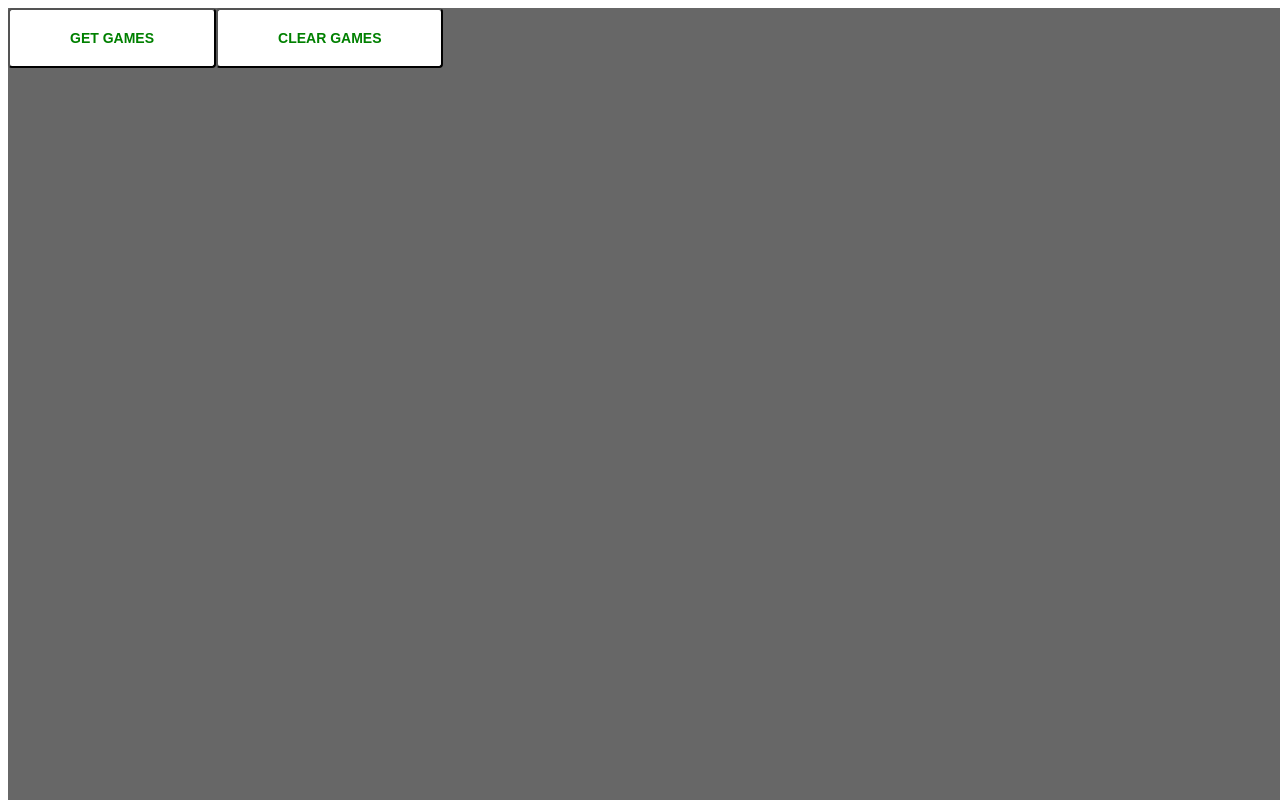
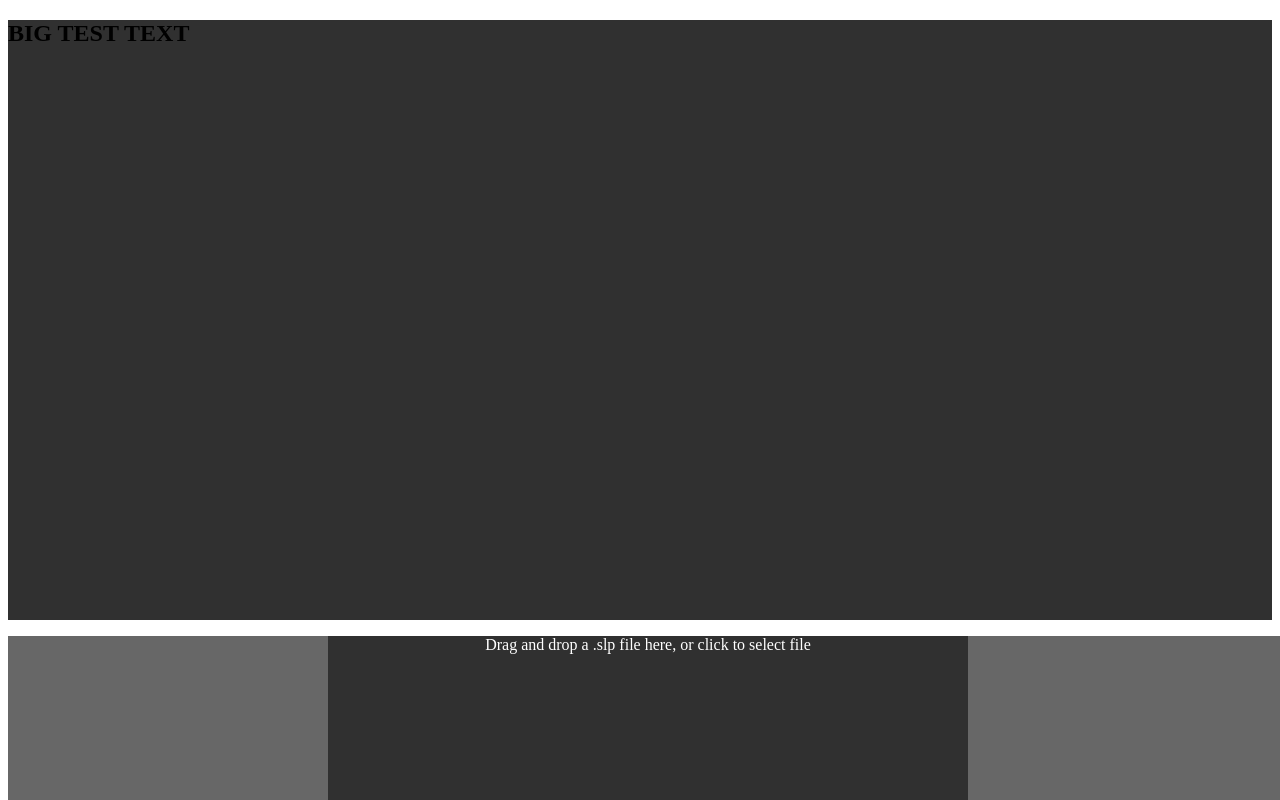
Before and after one commit to WGoodsonDev/ssbm-combo-visualizer, a React (Create React App) app: page / in a window 1280 px wide. Shown: the top 800 px of the page. Built offline with nearby package versions, Linux system fonts and the light colour scheme.

Commit message:
Ready for visualizer pull.

```diff
--- a/src/assets/scss/modules/_gameSelect.scss
+++ b/src/assets/scss/modules/_gameSelect.scss
@@ -9,5 +9,5 @@
 }
 
 .gameCard {
-
+  border: 1px solid black;
 }
--- a/src/views/Home.js
+++ b/src/views/Home.js
@@ -7,8 +7,7 @@ import GameSelect from "../components/sections/GameSelect/GameSelect";
 function Home(props){
     return (
         <React.Fragment>
-            {/*<VizWindow/>*/}
-            <GameSelect/>
+            <VizWindow/>
             <FileUpload/>
         </React.Fragment>
     );
```
